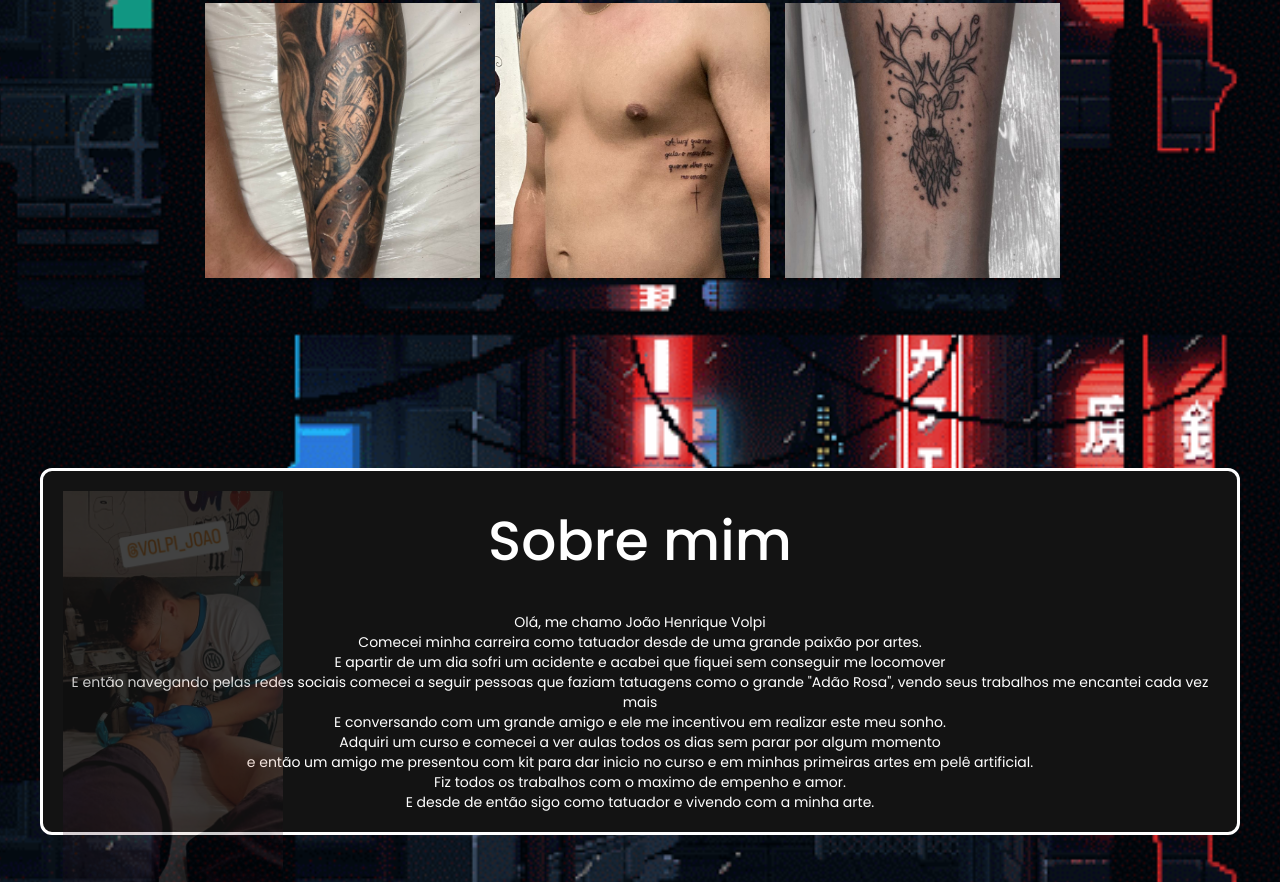
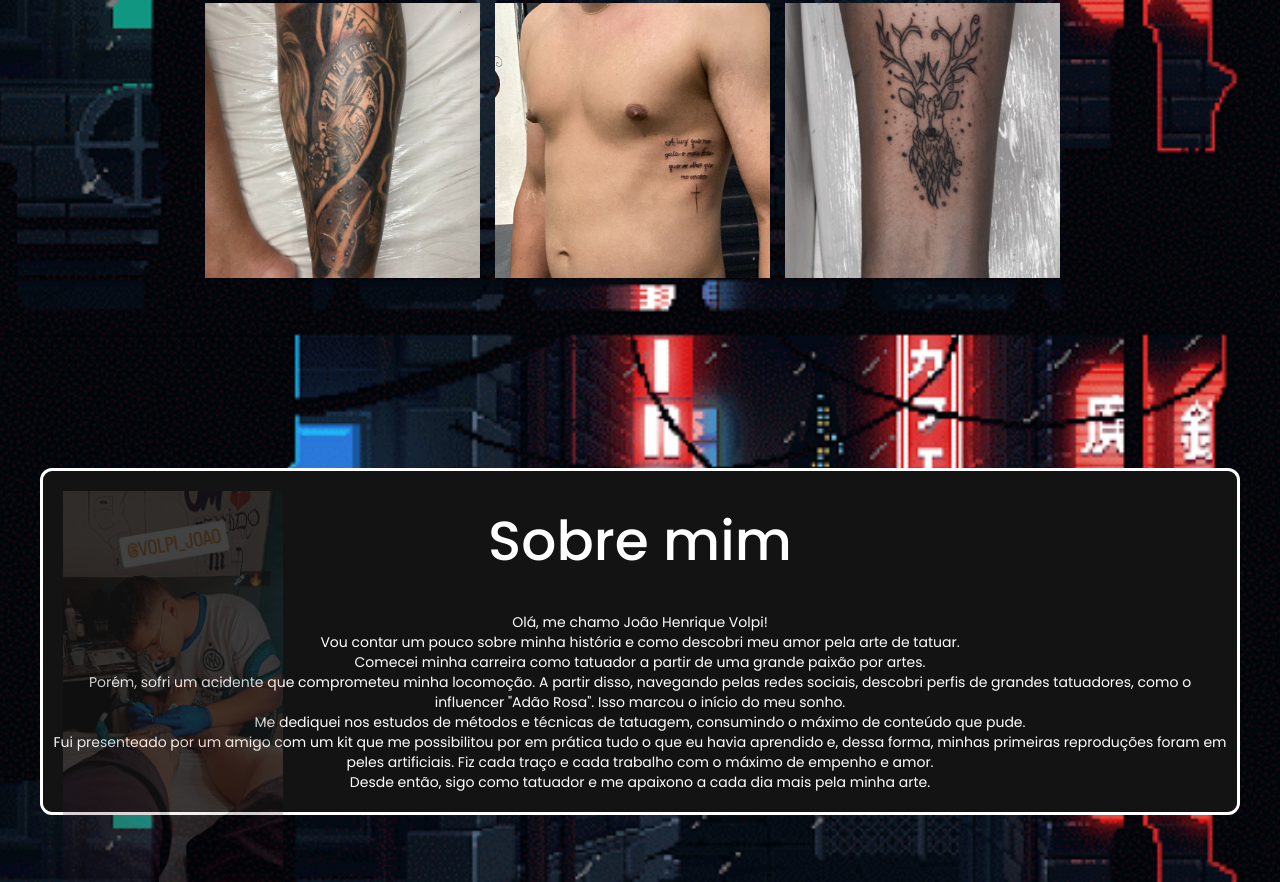
Before and after one commit to LIGHTCLYDE/VLP, a plain HTML site: page index.html in a window 1280 px wide. Shown: the part 465-1347 px from the top of the page. Drawn offline with nearby package versions, Linux system fonts and the light colour scheme; a web font is replaced by a local one.

Commit message:
Add files via upload

```diff
--- a/assets/CSS/contact.css
+++ b/assets/CSS/contact.css
@@ -29,8 +29,9 @@ form input, form textarea {
     margin: 10px 0;
     padding: 20px;
     outline: none;
-    background: #f5f5f5;
+    background: #e9e9e9;
     font-size: 16px;
+    border-radius: 10px;
 }
 
 form button {
--- a/index.html
+++ b/index.html
@@ -99,17 +99,23 @@
         </div>
         <div class="desc__about">
             <span>
-                <p>Olá, me chamo João Henrique Volpi <br>Comecei minha carreira como tatuador desde de uma grande paixão
-                    por artes.<br> E apartir de um dia sofri um acidente e acabei que fiquei sem conseguir me
-                    locomover<br>
-                    E então navegando pelas redes sociais comecei a seguir pessoas que faziam tatuagens como o grande
-                    "Adão Rosa", vendo seus trabalhos me encantei cada vez mais<br> E conversando com um grande amigo e
-                    ele me incentivou em realizar este meu sonho.<br>
-                    Adquiri um curso e comecei a ver aulas todos os dias sem parar por algum momento<br> e então um
-                    amigo me presentou com kit para dar inicio no curso e em minhas primeiras artes em pelê
-                    artificial.<br>
-                    Fiz todos os trabalhos com o maximo de empenho e amor.<br>E desde de então sigo como tatuador e
-                    vivendo com a minha arte.
+                <p>Olá, me chamo João Henrique Volpi!
+                    <br>
+                    Vou contar um pouco sobre minha história e como descobri meu amor pela arte de tatuar.
+                    <br>
+                    Comecei minha carreira como tatuador a partir de uma grande paixão por artes.
+                    <br>
+                    Porém, sofri um acidente que comprometeu minha locomoção. A partir disso, navegando pelas redes
+                    sociais, descobri perfis de grandes tatuadores, como o influencer "Adão Rosa". Isso marcou o início
+                    do meu sonho.
+                    <br>
+                    Me dediquei nos estudos de métodos e técnicas de tatuagem, consumindo o máximo de conteúdo que pude.
+                    <br>
+                    Fui presenteado por um amigo com um kit que me possibilitou por em prática tudo o que eu havia
+                    aprendido e, dessa forma, minhas primeiras reproduções foram em peles artificiais. Fiz cada traço e
+                    cada trabalho com o máximo de empenho e amor.
+                    <br>
+                    Desde então, sigo como tatuador e me apaixono a cada dia mais pela minha arte.
                 </p>
             </span>
         </div>
```
Also changed, not shown: assets/script/contact.js (+3 -5 lines), contact.html (+5 -6 lines).
